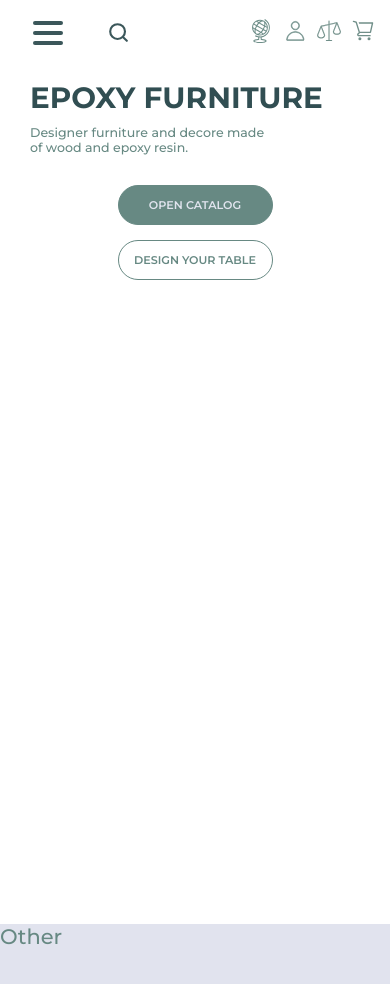
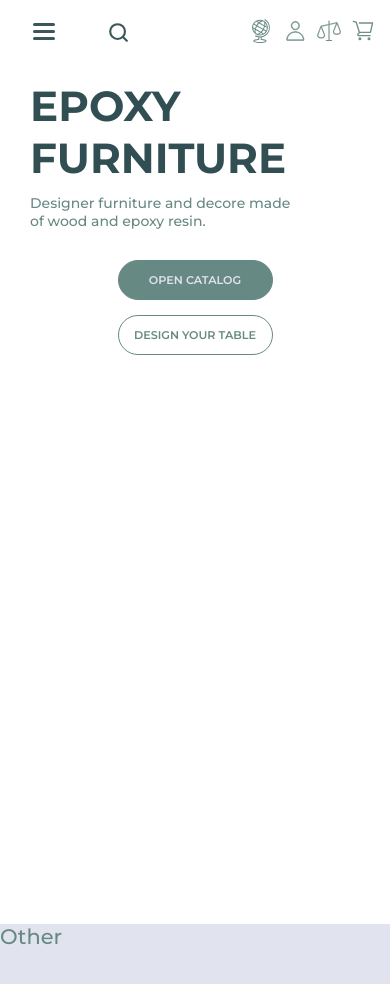
Before and after one commit to Aliques/EpoxyWood, a React (Create React App) app: page / in a window 390 px wide. Shown: the top 984 px of the page. Built offline with nearby package versions, Linux system fonts and the light colour scheme.

Commit message:
updated for 240x320

```diff
--- a/src/Components/HomeFirstSection.module.css
+++ b/src/Components/HomeFirstSection.module.css
@@ -57,12 +57,12 @@
     }
 
     .title {
-        font-size: 2.1em;
+        font-size: 3em;
     }
 
     .subtitle {
         margin-top: 10px;
-        font-size: 0.9em;
+        font-size: 1em;
     }
 
     .catalog_btn {
@@ -76,3 +76,15 @@
         align-items: center;
     }
 }
+
+@media (max-width: 375px) {
+    .title {
+        font-size: 2.1em;
+    }
+    .navigation_btns {
+        margin-top: 15px;
+    }
+    .subtitle {
+        font-size: 0.9em;
+    }
+}
--- a/src/Components/Navigation.module.css
+++ b/src/Components/Navigation.module.css
@@ -153,6 +153,7 @@
         margin-left: 20%;
     }
     .nav-icon__container:nth-child(n+1){
+        min-width: 115px;
         width: auto;
     }
     .navigation-icons:nth-child(n+1){
@@ -192,20 +193,20 @@
 
     .navbar-container .hamburger-lines {
         display: block;
-        height: 24px;
-        width: 30px;
+        height: 22px;
+        width: 22px;
         position: absolute;
         top: 20px;
         left: -30px;
         z-index: 10;
         display: flex;
         flex-direction: column;
-        justify-content: space-between;
+        justify-content: space-around;
     }
 
     .navbar-container .hamburger-lines .line {
         display: block;
-        height: 4px;
+        height: 3px;
         width: 100%;
         border-radius: 10px;
         background: var(--dark-green);
```
